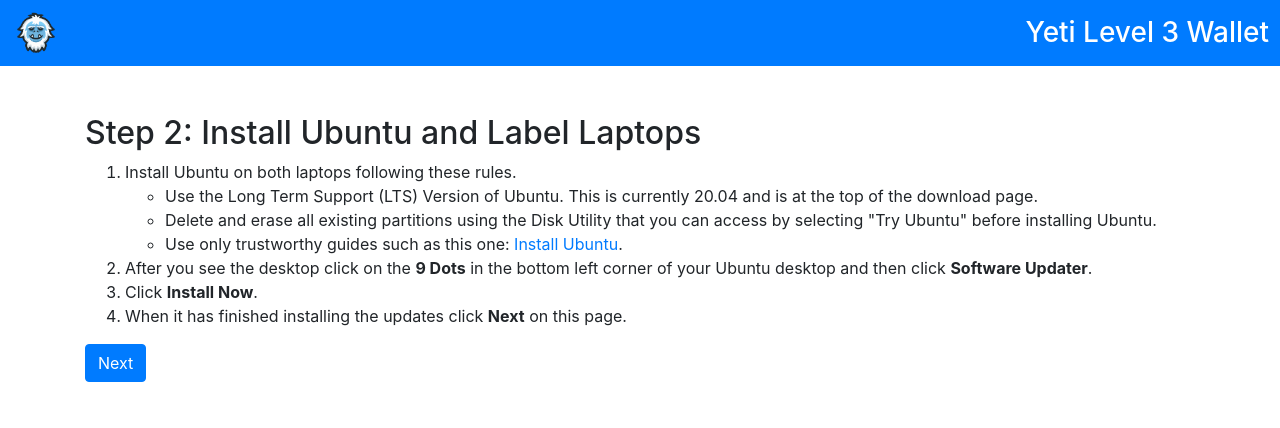
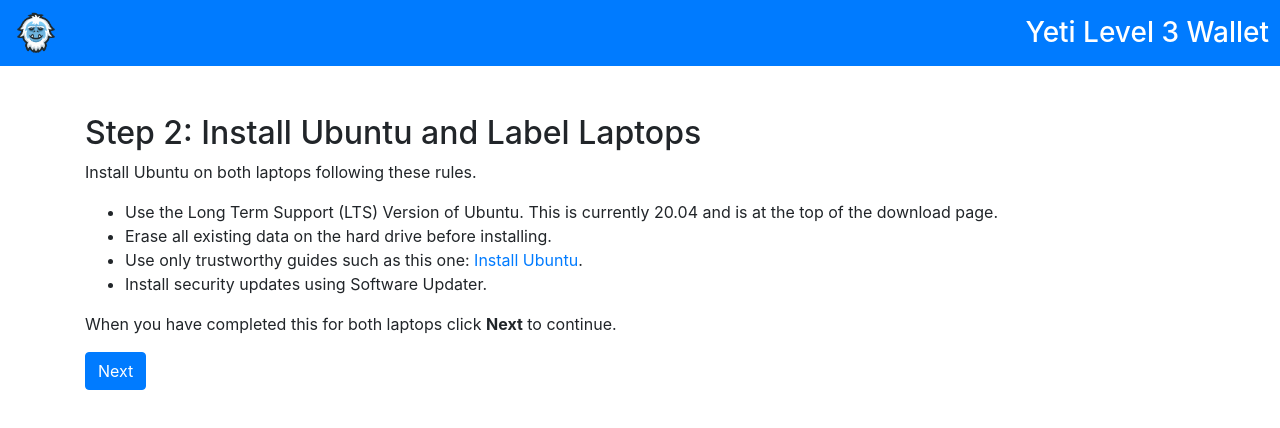
Before and after one commit to JWWeatherman/yetihosted, a Vue app: page /Cold/step2 in a window 1280 px wide. Shown: the top 428 px of the page. Built offline with nearby package versions, Linux system fonts and the light colour scheme; what vue-default-value would draw is missing.

Commit message:
Better installiton instruction text.

```diff
--- a/src/components/YetiColdStartup2.vue
+++ b/src/components/YetiColdStartup2.vue
@@ -3,17 +3,14 @@
     <navbarcold></navbarcold>
     <div class="container" style="margin-top: 3rem;">
       <h2>Step 2: Install Ubuntu and Label Laptops</h2>
-      <ol>
-        <li>Install Ubuntu on both laptops following these rules.</li>
+      <p>Install Ubuntu on both laptops following these rules.</p>
         <ul>
             <li>Use the Long Term Support (LTS) Version of Ubuntu. This is currently 20.04 and is at the top of the download page.</li>
-            <li>Delete and erase all existing partitions using the Disk Utility that you can access by selecting "Try Ubuntu" before installing Ubuntu.</li>
+            <li>Erase all existing data on the hard drive before installing.</li>
             <li>Use only trustworthy guides such as this one: <a href="https://tutorials.ubuntu.com/tutorial/tutorial-install-ubuntu-desktop#0">Install Ubuntu</a>.</li>
+            <li>Install security updates using Software Updater.</li>
         </ul>
-        <li>After you see the desktop click on the <b>9 Dots</b> in the bottom left corner of your Ubuntu desktop and then click <b>Software Updater</b>.</li>
-        <li>Click <b>Install Now</b>.</li>
-        <li>When it has finished installing the updates click <b>Next</b> on this page.</li>
-      </ol>
+        <p>When you have completed this for both laptops click <b>Next</b> to continue.</p>
       <input v-on:click="click" class="btn btn-primary" type="submit" id="next" value="Next">
     </div>
   </div>
```
